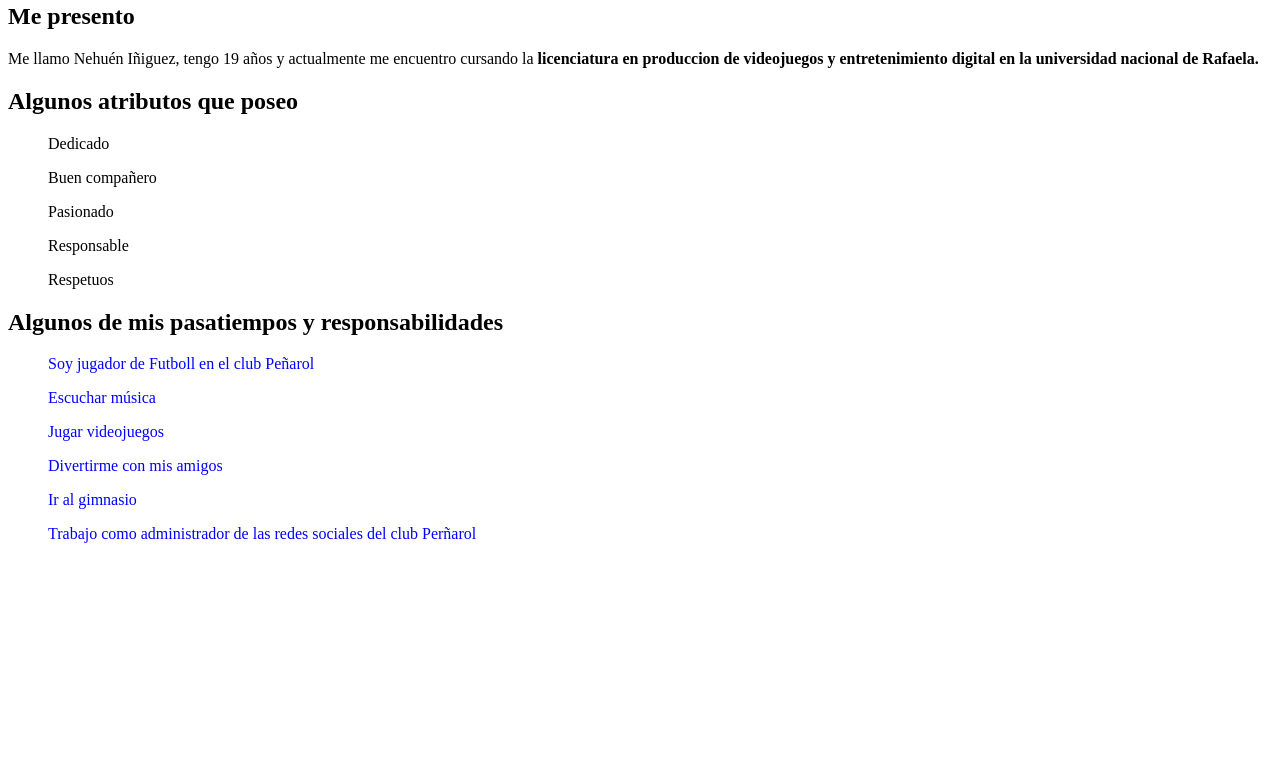
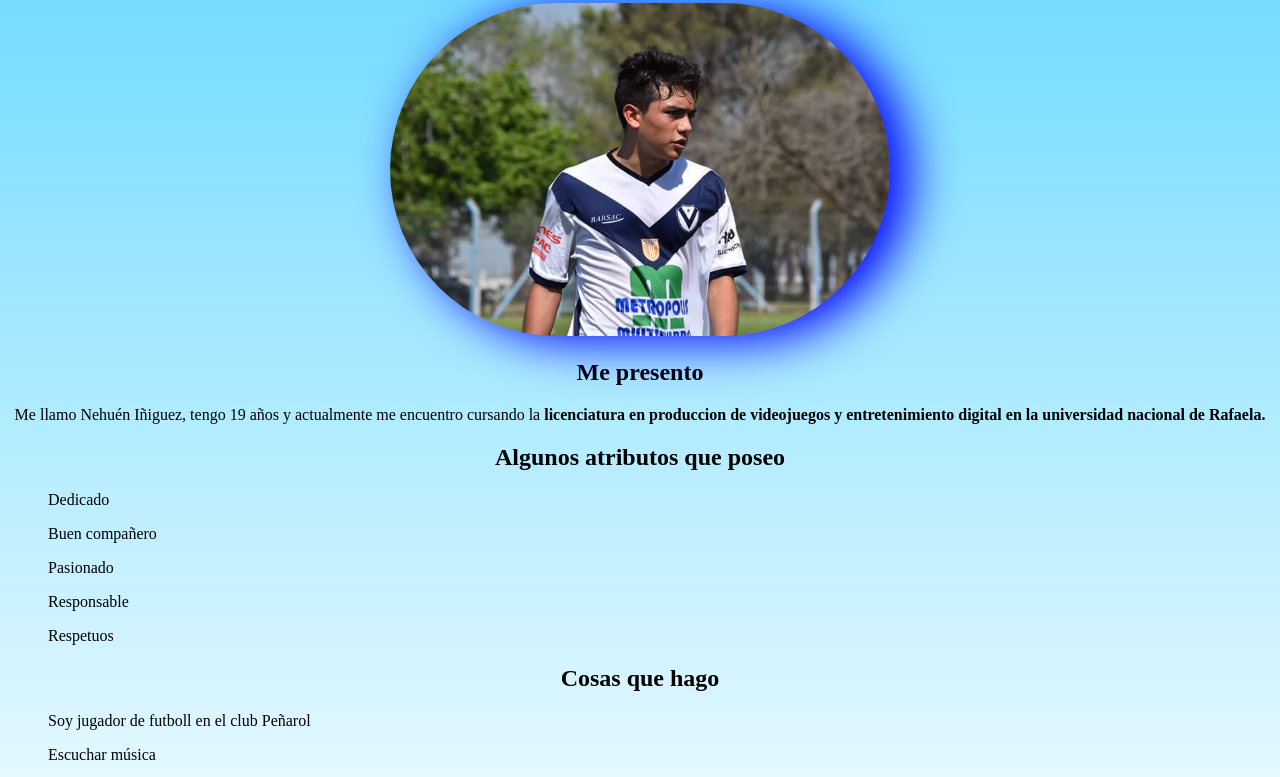
Before and after one commit to NehuenIniguez/cv-2024, a plain HTML site: page index.html in a window 1280 px wide. Shown: the part 77-854 px from the top of the page. Before the commit the page ends 800 px from the top, so only its background shows below. Drawn offline with Linux system fonts and the light colour scheme.

Commit message:
Foto y un poco más

```diff
--- a/index.css
+++ b/index.css
@@ -7,8 +7,20 @@ h1 { animation: pulse 2s infinite; }
     0%, 100% { transform: scale(1); }
     50% { transform: scale(1.2); }
 }
-ul {
-    list-style: square;
-    column-rule-color: black;
-    color: blue;
- }
+body {
+    background: linear-gradient(rgba(89, 213, 255, 0.897), white);
+}
+h2 {
+    text-align: center;
+}
+p {
+ text-align: center;
+}
+img {
+    width: 500px;
+    filter: drop-shadow(20px 5px 25px blue);
+    border-end-start-radius: 1000px;
+    border-end-end-radius: 1000px;
+    border-top-left-radius: 1000px;
+    border-top-right-radius: 1000px;
+}
--- a/index.html
+++ b/index.html
@@ -9,22 +9,27 @@
     <title>Portfolio</title>
 </head>
 <body>
-    <h1>Bienvenidos a mi Portfolio</h1>
-    <h2>Me presento</h2>
+    <h1><b>Bienvenidos a mi Portfolio</b></h1>
+    <div style="text-align: center;">
+    <img src="./FB_IMG_1537666420146.jpg" alt="Un joven muy guapo">
+    </div>
+    <h2><b>Me presento</b></h2>
             <p> Me llamo Nehuén Iñiguez, tengo 19 años y actualmente me encuentro cursando la <b>licenciatura
             en produccion de videojuegos y entretenimiento digital en la universidad nacional de Rafaela.</b></p>
-    <h2>Algunos atributos que poseo</h2>
+    <h2><b>Algunos atributos que poseo</b></h2>
         <ol>Dedicado</ol>
         <ol>Buen compañero</ol>
         <ol>Pasionado</ol>
         <ol>Responsable</ol>
         <ol>Respetuos</ol>
-    <h2>Algunos de mis pasatiempos y responsabilidades</h2>
-        <ul>Soy jugador de Futboll en el club Peñarol</ul>
+    <h2><b>Cosas que hago</b></h2>
+        <ul>Soy jugador de futboll en el club Peñarol</ul>
         <ul>Escuchar música</ul>
         <ul>Jugar videojuegos</ul>
         <ul>Divertirme con mis amigos</ul>
         <ul>Ir al gimnasio</ul>
         <ul>Trabajo como administrador de las redes sociales del club Perñarol</ul>
+    <h2><b>Futuros trabajos</b></h2>
+
 </body>
 </html>
```
Also changed, not shown: FB_IMG_1537666420146.jpg (added), GRADU -  (258).jpg (added), IMG-20230217-WA0003.jpg (added).
